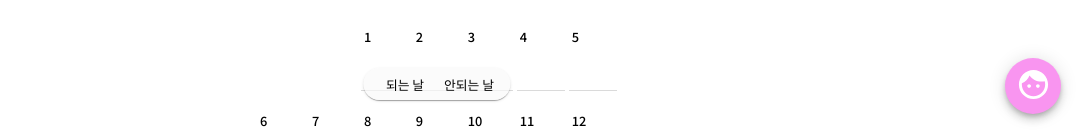
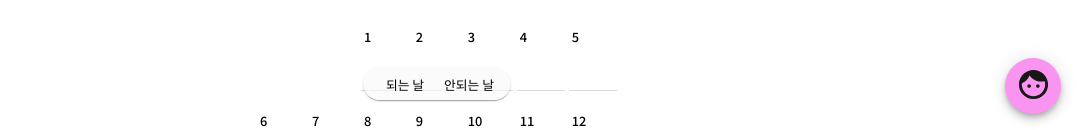
Before and after one commit to rkskekzzz/timong, a React (Create React App) app in the folder frontend/: page / in a window 1280 px wide. Shown: the part 670-800 px from the top of the page, without its empty margins (203-1280 px from the left). Built offline with nearby package versions, Linux system fonts and the light colour scheme.

Commit message:
Feat : Switch 테마 추가

```diff
--- a/frontend/src/theme.ts
+++ b/frontend/src/theme.ts
@@ -4,16 +4,20 @@ export const themes = {
     backgroundHeader: '#f2f2f2',
     backDropHeader: '#ffffffdd',
     foreground: '#000000',
-    icon: 'white',
     iconSmall: 'black',
+    icon: '#171717',
+    foregroundSwitch: '#1a1a1adf',
+    backgroundSwitch: '#fafafadf',
   },
   dark: {
     foregroundHeader: '#f2f2f2',
     backgroundHeader: '#1a1a1a',
     backDropHeader: '#000000dd',
     foreground: '#dadada',
-    icon: '#171717',
     iconSmall: '#f2f2f2',
+    icon: 'white',
+    foregroundSwitch: '#fafafadf',
+    backgroundSwitch: '#212121df',
   },
   main: {
     background: '#ffd8fb',
```
